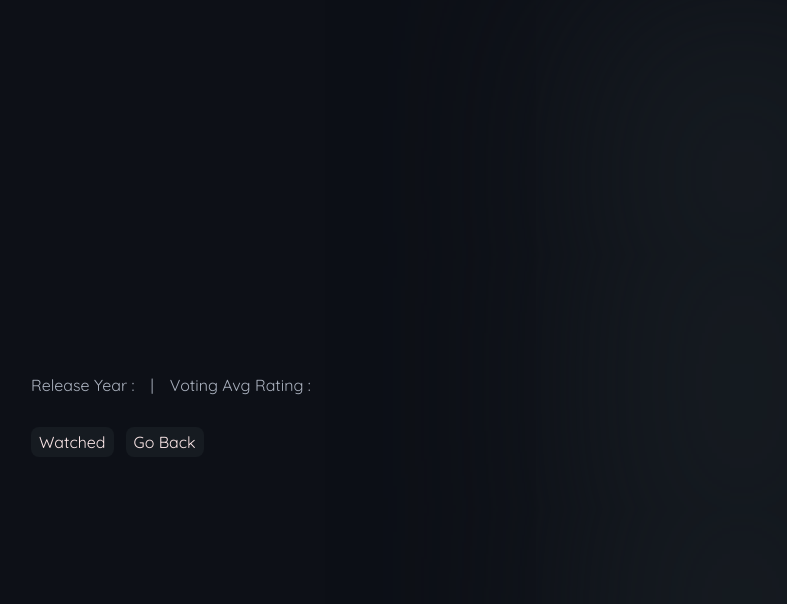
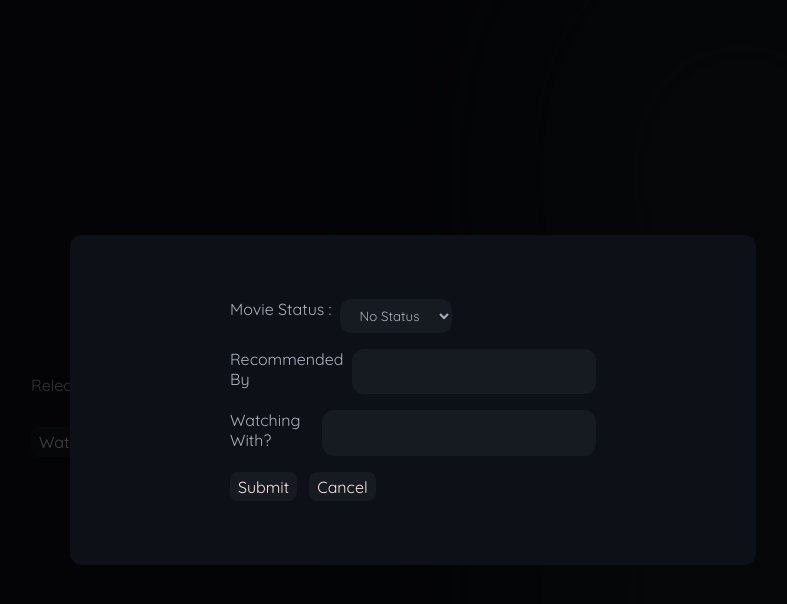
Before and after one commit to SwarupVishwas18/meow, a React (Vite) app in the folder meow-frontend/: page /details/movie/1124 in a window 1280 px wide. Both pictures are taken after a click on the button "Watched". Shown: the top 604 px of the page, without its empty margins (227-1014 px from the left). Built offline with nearby package versions, Linux system fonts and the light colour scheme; no server answers.

Commit message:
#3 - frontend-feat : develop the modal for add to watchlist form

```diff
--- a/meow-frontend/src/Details.jsx
+++ b/meow-frontend/src/Details.jsx
@@ -2,10 +2,12 @@ import { useParams } from 'react-router';
 import not_found from './assets/404.png'
 import { useEffect, useState } from 'react';
 import axios from 'axios';
+import FormModal from './components/Modal';
 
 function Details() {
 
     const { cat, id } = useParams();
+    const [isModalVisible, setIsModalVisible] = useState(false);
     const type = cat
     if (type == "movie") {
         var url = 'https://api.themoviedb.org/3/movie/' + id + '?language=en-US'
@@ -72,6 +74,8 @@ function Details() {
 
             });
     }, [])
+
+
     return (
         <div className="detail-page" >
             <div className="ls">
@@ -90,7 +94,7 @@ function Details() {
                 </div>
 
                 <div className="watch-btn">
-                    <button>Watched</button>
+                    <button onClick={() => { setIsModalVisible(true) }}>Watched</button>
                     <a href="/"><button>Go Back</button></a>
                 </div>
             </div>
@@ -98,6 +102,8 @@ function Details() {
             <div className="rs">
                 <img className='detail-img' src={movieData.img} alt="" />
             </div>
+
+            {isModalVisible && <FormModal setIsModalVisible={setIsModalVisible} />}
         </div>
     )
 }
--- /dev/null
+++ b/meow-frontend/src/components/Modal.jsx
@@ -0,0 +1,37 @@
+function FormModal({ setIsModalVisible }) {
+    return (
+        <div className="form-modal">
+            <div className="form-container">
+
+                <div className="input-div">
+                    <label htmlFor="movie-status">Movie Status : </label>
+                    <select name="movie-status" id="movie-status">
+                        <option value="0">No Status</option>
+                        <option value="1">To Watch</option>
+                        <option value="2">Watching</option>
+                        <option value="3">Watched</option>
+                    </select>
+                </div>
+                <div className="input-div">
+                    <label htmlFor="recommender">
+                        Recommended By
+                    </label>
+                    <input type="text" name="recommender" id="recommender" />
+                </div>
+                <div className="input-div">
+                    <label htmlFor="company">
+                        Watching With?
+                    </label>
+                    <input type="text" name="company" id="company" />
+                </div>
+                <div className="watch-btn">
+                    <button>Submit</button>
+                    <button onClick={() => { setIsModalVisible(false) }}>Cancel</button>
+                </div>
+            </div>
+
+        </div>
+    )
+}
+
+export default FormModal;
--- a/meow-frontend/src/index.css
+++ b/meow-frontend/src/index.css
@@ -200,3 +200,41 @@ nav ul {
   position: inherit;
   margin-right: 12px;
 }
+
+.form-modal {
+  position: absolute;
+  height: 100vh;
+  width: 100vw;
+  background-color: #000000b8;
+  display: flex;
+  flex-direction: column;
+  align-items: center;
+  justify-content: center;
+  text-align: left;
+}
+
+.form-modal > div {
+  display: flex;
+  flex-direction: column;
+  gap: 1rem;
+  background-color: var(--bg-col);
+  padding: 4rem 10rem;
+  border-radius: 12px;
+}
+
+.input-div {
+ display: flex;
+  gap: .5rem;
+}
+
+.input-div input {
+  /* border: 1px solid var(--fairy-tale); */
+  background-color: var(--nav-bg);
+}
+
+.input-div select {
+  background-color: var(--nav-bg);
+  padding: .5rem 1rem;
+  border: none;
+  border-radius: 12px;
+}
```
